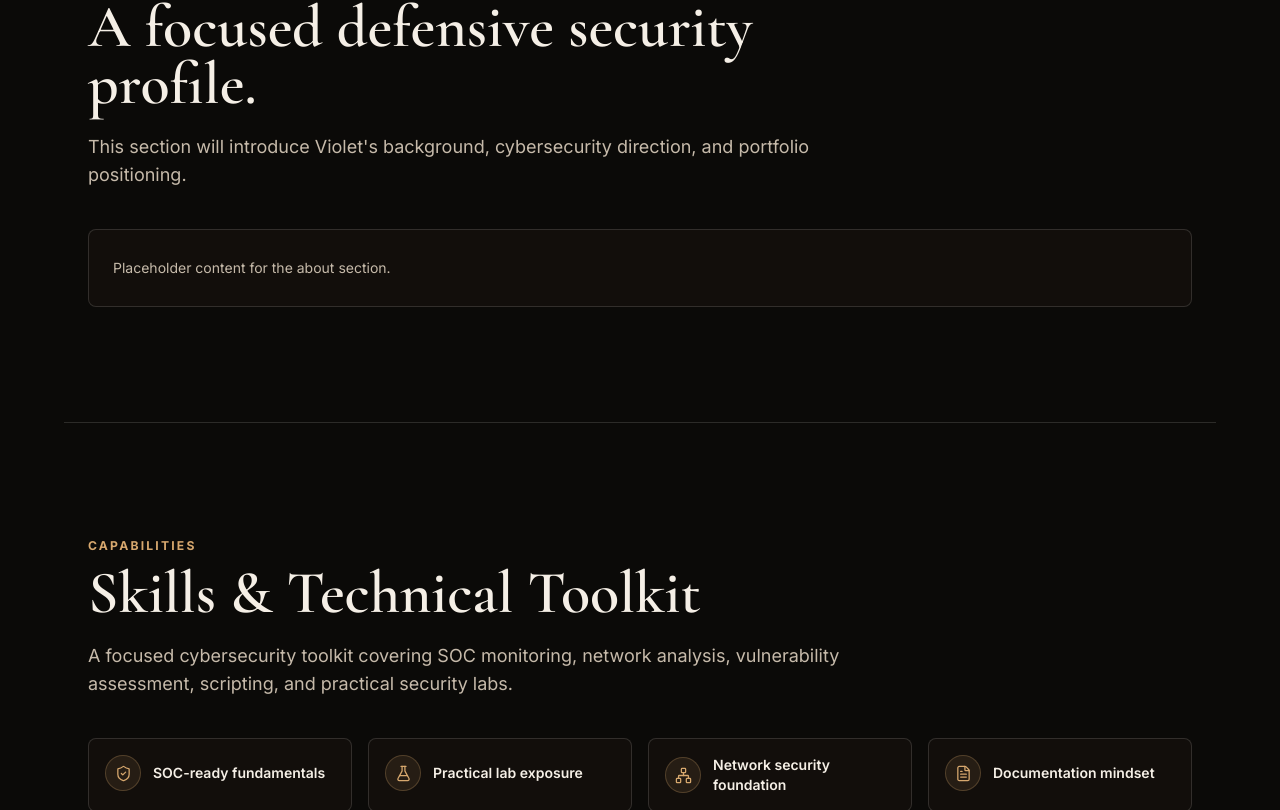
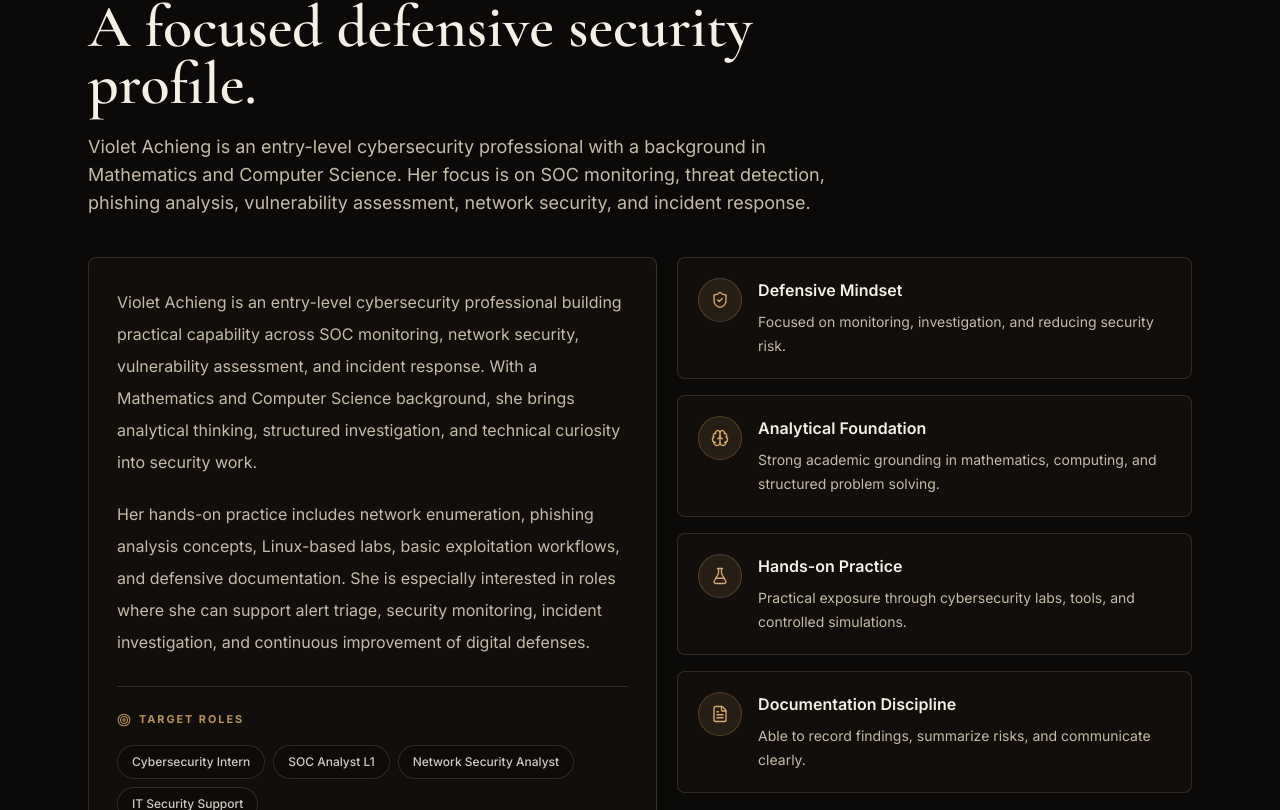
Before and after one commit to Iano0795/violets_portfolio, a Next.js app: page / in a window 1280 px wide. Shown: the part 990-1800 px from the top of the page. Built offline with nearby package versions, Linux system fonts and the light colour scheme.

Commit message:
feat: implement AboutSection with dynamic content and update portfolio data structure

```diff
--- a/src/app/page.tsx
+++ b/src/app/page.tsx
@@ -1,19 +1,12 @@
 import { Footer } from "@/components/layout/Footer";
 import { Header } from "@/components/layout/Header";
+import { AboutSection } from "@/components/sections/AboutSection";
 import { CredentialsSection } from "@/components/sections/CredentialsSection";
 import { ExperienceSection } from "@/components/sections/ExperienceSection";
 import { HeroSection } from "@/components/sections/HeroSection";
 import { ProjectsSection } from "@/components/sections/ProjectsSection";
 import { SkillsSection } from "@/components/sections/SkillsSection";
 import { SectionHeader } from "@/components/ui/SectionHeader";
-
-const aboutPlaceholder = {
-  id: "about",
-  eyebrow: "About",
-  title: "A focused defensive security profile.",
-  description:
-    "This section will introduce Violet's background, cybersecurity direction, and portfolio positioning.",
-};
 
 const remainingPlaceholderSections = [
   {
@@ -32,19 +25,7 @@ export default function Home() {
       <main className="overflow-hidden">
         <HeroSection />
 
-        <section
-          className="section-divider section-shell"
-          id={aboutPlaceholder.id}
-        >
-          <SectionHeader
-            description={aboutPlaceholder.description}
-            eyebrow={aboutPlaceholder.eyebrow}
-            title={aboutPlaceholder.title}
-          />
-          <div className="surface-panel mt-10 p-6 text-sm leading-7 text-muted-foreground">
-            Placeholder content for the {aboutPlaceholder.eyebrow.toLowerCase()} section.
-          </div>
-        </section>
+        <AboutSection />
 
         <SkillsSection />
 
--- a/src/components/sections/AboutSection.tsx
+++ b/src/components/sections/AboutSection.tsx
@@ -1,15 +1,93 @@
+import {
+  Brain,
+  FileText,
+  FlaskConical,
+  ShieldCheck,
+  Target,
+} from "lucide-react";
+import type { LucideIcon } from "lucide-react";
 import { portfolio } from "@/data/portfolio";
 import { SectionHeader } from "@/components/ui/SectionHeader";
 
+const capabilityIcons: Record<string, LucideIcon> = {
+  "Defensive Mindset": ShieldCheck,
+  "Analytical Foundation": Brain,
+  "Hands-on Practice": FlaskConical,
+  "Documentation Discipline": FileText,
+};
+
 export function AboutSection() {
+  const { about } = portfolio;
+
   return (
-    <section className="border-t border-white/10 px-6 py-20" id="about">
-      <div className="mx-auto max-w-6xl">
+    <section className="section-divider section-shell relative" id="about">
+      <div
+        aria-hidden="true"
+        className="pointer-events-none absolute inset-x-0 top-20 -z-10 h-64 bg-[radial-gradient(circle_at_12%_0%,rgba(215,168,110,0.1),transparent_58%)]"
+      />
+
+      <div className="relative">
         <SectionHeader
-          description={portfolio.personal.summary}
-          eyebrow="About"
-          title="A practical defensive security portfolio."
+          description={about.description}
+          eyebrow={about.eyebrow}
+          title={about.title}
         />
+
+        <div className="mt-10 grid gap-5 lg:grid-cols-[1.05fr_0.95fr] lg:items-start">
+          <article className="surface-panel p-6 md:p-7">
+            <div className="space-y-5 text-sm leading-7 text-muted-foreground md:text-base md:leading-8">
+              {about.paragraphs.map((paragraph) => (
+                <p key={paragraph}>{paragraph}</p>
+              ))}
+            </div>
+
+            <div className="mt-7 border-t border-border pt-6">
+              <div className="flex items-center gap-2 text-[0.68rem] font-bold uppercase tracking-[0.18em] text-accent/85">
+                <Target aria-hidden="true" size={14} strokeWidth={1.8} />
+                Target Roles
+              </div>
+              <ul className="mt-4 flex flex-wrap gap-2">
+                {about.targetRoles.map((role) => (
+                  <li
+                    className="rounded-full border border-border bg-background/55 px-3.5 py-1.5 text-xs font-medium leading-5 text-foreground/84"
+                    key={role}
+                  >
+                    {role}
+                  </li>
+                ))}
+              </ul>
+            </div>
+          </article>
+
+          <ul className="grid gap-4 sm:grid-cols-2 lg:grid-cols-1">
+            {about.capabilities.map((capability) => {
+              const CapabilityIcon =
+                capabilityIcons[capability.title] ?? ShieldCheck;
+
+              return (
+                <li className="surface-panel min-h-full p-5" key={capability.title}>
+                  <div className="flex items-start gap-4">
+                    <span className="flex h-11 w-11 shrink-0 items-center justify-center rounded-full border border-accent/25 bg-accent/10 text-accent">
+                      <CapabilityIcon
+                        aria-hidden="true"
+                        size={18}
+                        strokeWidth={1.8}
+                      />
+                    </span>
+                    <div>
+                      <h3 className="text-base font-semibold leading-6 text-foreground">
+                        {capability.title}
+                      </h3>
+                      <p className="mt-2 text-sm leading-6 text-muted-foreground">
+                        {capability.description}
+                      </p>
+                    </div>
+                  </div>
+                </li>
+              );
+            })}
+          </ul>
+        </div>
       </div>
     </section>
   );
--- a/src/data/portfolio.ts
+++ b/src/data/portfolio.ts
@@ -14,6 +14,20 @@ export type SkillGroup = {
 export type SkillHighlight = {
   title: string;
   description: string;
+};
+
+export type AboutCapability = {
+  title: string;
+  description: string;
+};
+
+export type AboutProfile = {
+  eyebrow: string;
+  title: string;
+  description: string;
+  paragraphs: string[];
+  capabilities: AboutCapability[];
+  targetRoles: string[];
 };
 
 export type ExperienceItem = {
@@ -240,6 +254,45 @@ export const credentials = [
   },
 ] satisfies Credential[];
 
+export const about = {
+  eyebrow: "About Violet",
+  title: "A focused defensive security profile.",
+  description:
+    "Violet Achieng is an entry-level cybersecurity professional with a background in Mathematics and Computer Science. Her focus is on SOC monitoring, threat detection, phishing analysis, vulnerability assessment, network security, and incident response.",
+  paragraphs: [
+    "Violet Achieng is an entry-level cybersecurity professional building practical capability across SOC monitoring, network security, vulnerability assessment, and incident response. With a Mathematics and Computer Science background, she brings analytical thinking, structured investigation, and technical curiosity into security work.",
+    "Her hands-on practice includes network enumeration, phishing analysis concepts, Linux-based labs, basic exploitation workflows, and defensive documentation. She is especially interested in roles where she can support alert triage, security monitoring, incident investigation, and continuous improvement of digital defenses.",
+  ],
+  capabilities: [
+    {
+      title: "Defensive Mindset",
+      description:
+        "Focused on monitoring, investigation, and reducing security risk.",
+    },
+    {
+      title: "Analytical Foundation",
+      description:
+        "Strong academic grounding in mathematics, computing, and structured problem solving.",
+    },
+    {
+      title: "Hands-on Practice",
+      description:
+        "Practical exposure through cybersecurity labs, tools, and controlled simulations.",
+    },
+    {
+      title: "Documentation Discipline",
+      description:
+        "Able to record findings, summarize risks, and communicate clearly.",
+    },
+  ],
+  targetRoles: [
+    "Cybersecurity Intern",
+    "SOC Analyst L1",
+    "Network Security Analyst",
+    "IT Security Support",
+  ],
+} satisfies AboutProfile;
+
 export const portfolio = {
   personal: {
     name: "Violet Achieng",
@@ -358,6 +411,7 @@ export const portfolio = {
       description: "Findings written clearly for analysts, teams, and recruiters.",
     },
   ] satisfies SkillHighlight[],
+  about,
   experienceFocus: [
     "Cybersecurity Labs",
     "Data Integrity",
```
